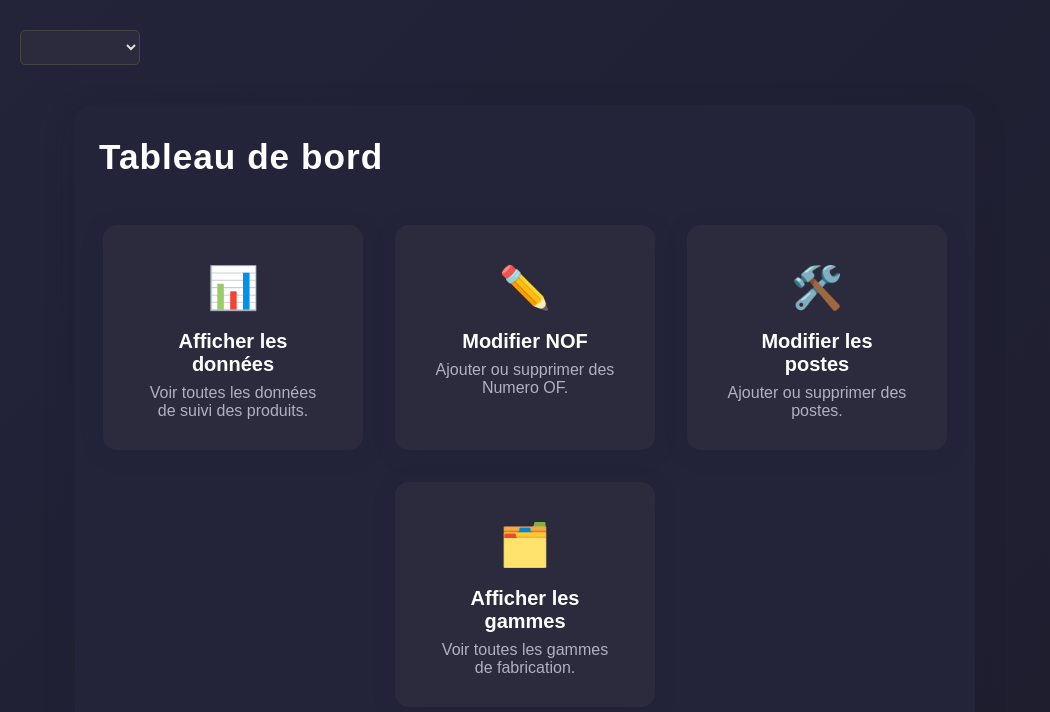
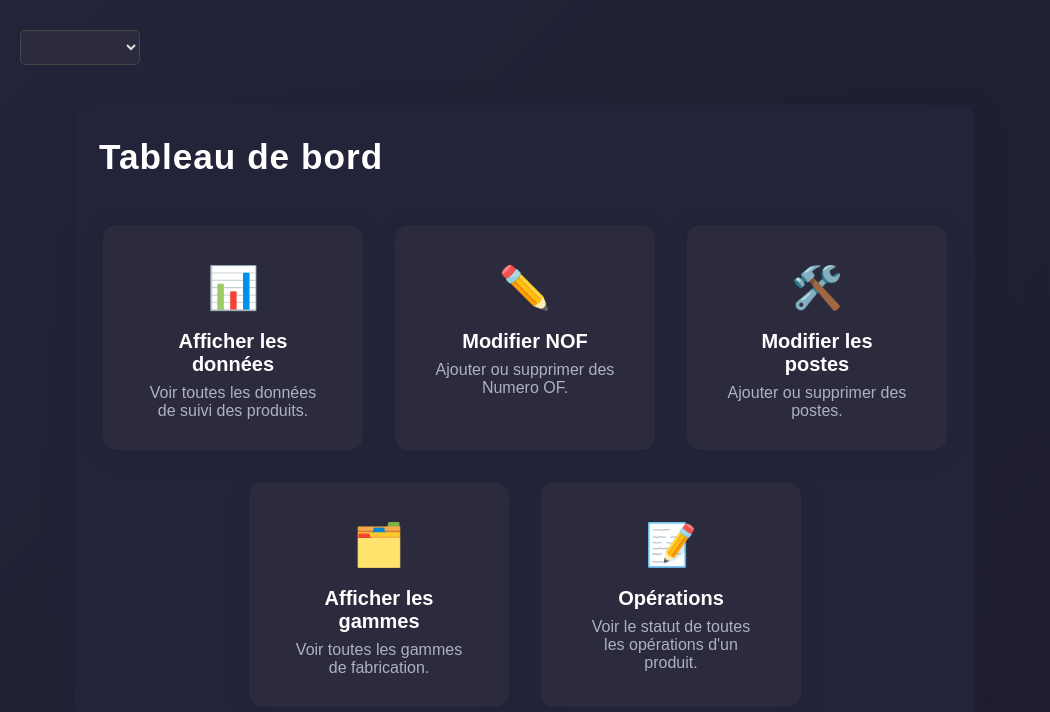
Before and after one commit to Lakouam/ProductTracking, an Electron app: page dashboard.html in a window 1050 px wide. Drawn offline with Linux system fonts and the light colour scheme; no server answers.

Commit message:
Add the Opérations card to the dashboard

```diff
--- a/dashboard.html
+++ b/dashboard.html
@@ -54,6 +54,11 @@
                     <div class="action-title">Afficher les gammes</div>
                     <div class="action-desc">Voir toutes les gammes de fabrication.</div>
                 </div>
+                <div class="action-card" tabindex="0" id="showOperationsCard">
+                    <div class="action-icon">📝</div>
+                    <div class="action-title">Opérations</div>
+                    <div class="action-desc">Voir le statut de toutes les opérations d'un produit.</div>
+                </div>
             </div>
         </div>
 
```
